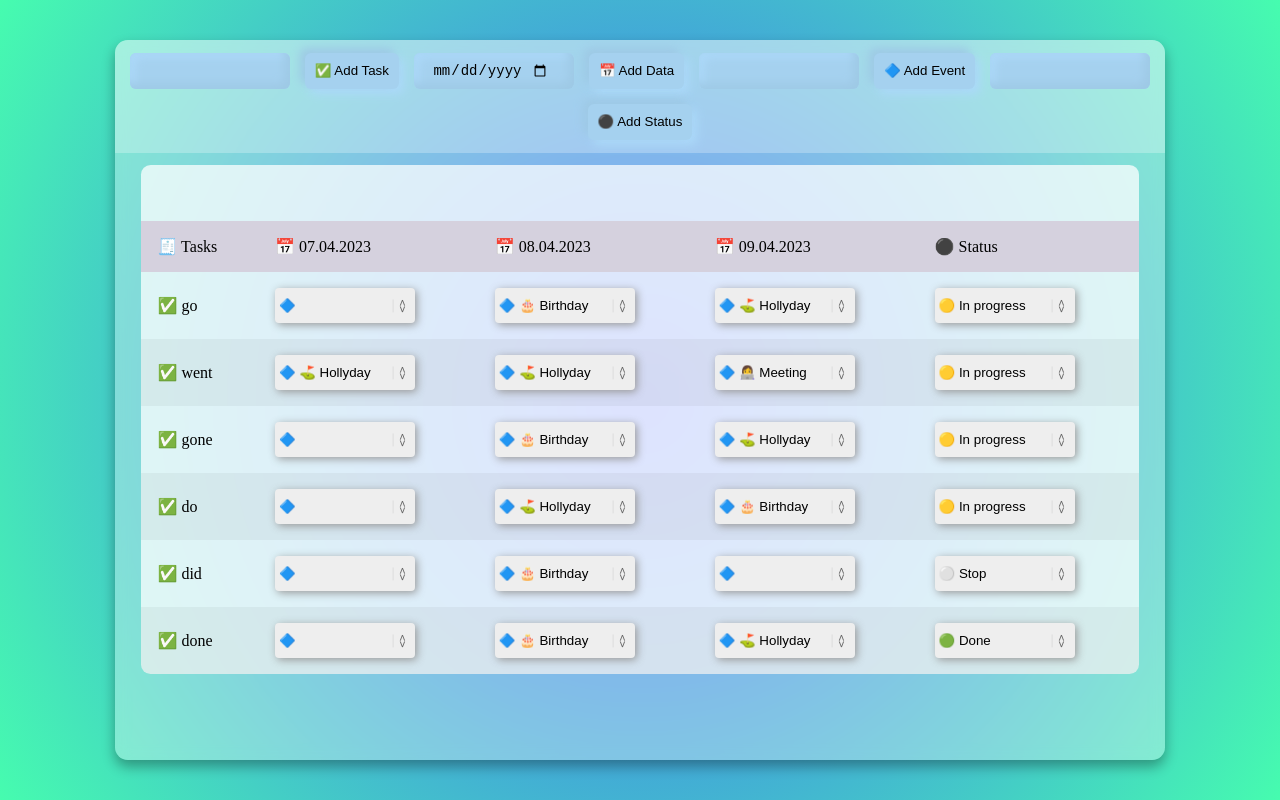
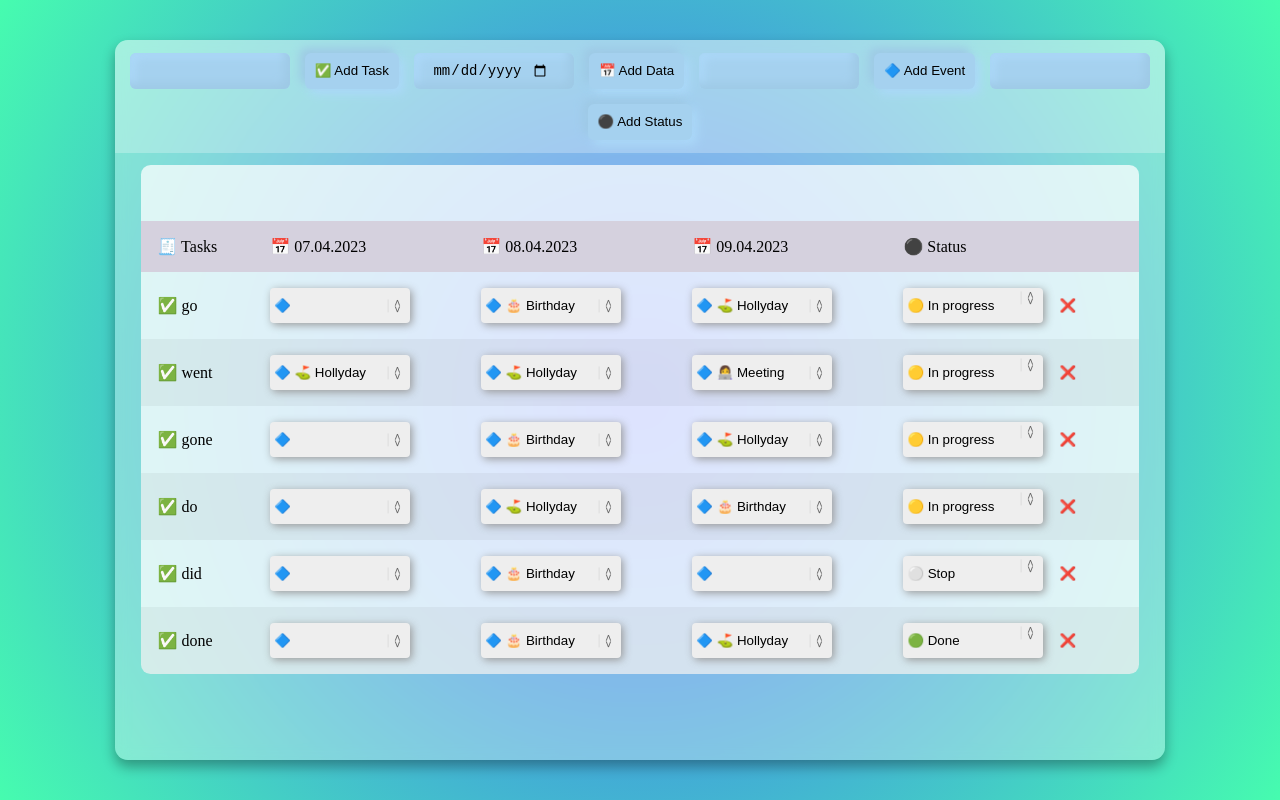
Before and after one commit to alex-sizow/zecurion-table, a Vue app: page / in a window 1280 px wide. Built offline with nearby package versions, Linux system fonts and the light colour scheme.

Commit message:
Add method for delete task

```diff
--- a/src/components/Table.vue
+++ b/src/components/Table.vue
@@ -91,7 +91,7 @@
 								</select>
 							</label>
 						</th>
-						<th>
+						<th class="status">
 							<label>
 								<select
 									:id="statuses"
@@ -107,6 +107,11 @@
 									</option>
 								</select>
 							</label>
+							<button
+								class="status__delete"
+								@click="deleteTask(outerIndex)">
+								❌
+							</button>
 						</th>
 					</tr>
 				</tbody>
@@ -191,6 +196,10 @@ export default {
 				});
 			}
 			this.inputTask = '';
+		},
+
+		deleteTask(indexToRemove) {
+			this.tasks.splice(indexToRemove, 1);
 		},
 
 		addData() {
@@ -284,6 +293,9 @@ tr {
 	border-collapse: collapse;
 	font-weight: 400;
 	text-align: left;
+}
+
+th {
 }
 
 table {
@@ -383,6 +395,16 @@ tbody {
 	}
 }
 
-thead {
+.status {
+	display: flex;
+	align-items: center;
+	.status__delete {
+		transition: 0.5s;
+		margin-left: 1rem;
+	}
+	.status__delete:hover {
+		transition: 0.5s;
+		text-shadow: -1px -1px 2px #d32b52, 1px 1px 2px #ff3b70;
+	}
 }
 </style>
```
Also changed, not shown: 1 other file (tests, documents, lock files or other folders).
